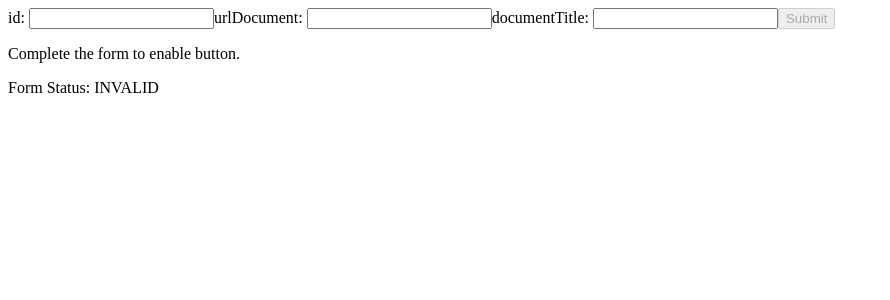
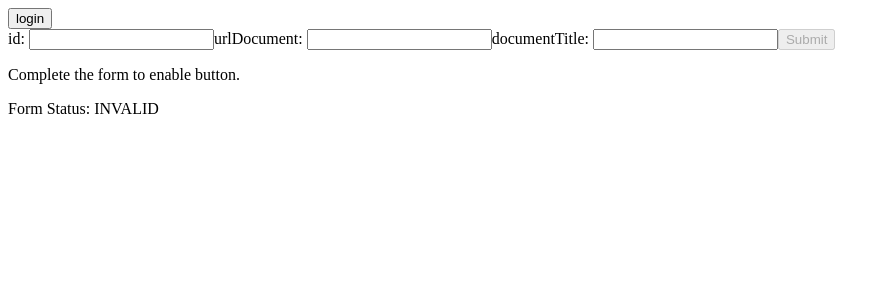
Before and after one commit to vlondonoo/citizen, an Angular app: page /auth-document in a window 1280 px wide. Shown: the top 300 px of the page, without its empty margins (0-890 px from the left). Built offline with nearby package versions, Linux system fonts and the light colour scheme.

Commit message:
feat: home component

```diff
--- a/src/app/app.component.html
+++ b/src/app/app.component.html
@@ -1 +1,2 @@
+<app-home></app-home>
 <router-outlet></router-outlet>
--- a/src/app/app.module.ts
+++ b/src/app/app.module.ts
@@ -8,12 +8,14 @@ import { AppRoutingModule } from './app-routing.module';
 import { ReactiveFormsModule } from '@angular/forms';
 import { ValidateUserComponent } from './validate-user/validate-user.component';
 import { AuthenticateDocumentComponent } from './authenticate-document/authenticate-document.component';
+import { HomeComponent } from './home/home.component';
 
 @NgModule({
   declarations: [
     AppComponent,
     ValidateUserComponent,
-    AuthenticateDocumentComponent
+    AuthenticateDocumentComponent,
+    HomeComponent
   ],
   imports: [
     BrowserModule,
--- /dev/null
+++ b/src/app/home/home.component.html
@@ -0,0 +1 @@
+<button (click)="login()">login</button>
--- /dev/null
+++ b/src/app/home/home.component.ts
@@ -0,0 +1,20 @@
+import { Component, OnInit } from '@angular/core';
+import { Subscription } from 'rxjs';
+import { UserService } from '../user.service';
+
+@Component({
+  selector: 'app-home',
+  templateUrl: './home.component.html',
+  styleUrls: ['./home.component.css']
+})
+export class HomeComponent implements OnInit {
+
+  constructor(private userService:UserService) { }
+
+  ngOnInit(): void {
+  }
+  login(){
+    console.log('+++++++')
+    this.userService.login().subscribe((response: any) => {console.log('response',response)})
+  }
+}
--- a/src/app/user.service.ts
+++ b/src/app/user.service.ts
@@ -25,4 +25,10 @@ export class UserService {
       tap(_ => console.log('reponse')),
       )
   }
+
+  login(){
+    return this.http.get(`http://localhost:4000/auth/google/url`,this.httpOptions).pipe(
+      tap(_ => console.log('reponse')),
+      )
+  }
 }
```
Also changed, not shown: src/app/home/home.component.css (added), 1 other file (tests, documents, lock files or other folders).
